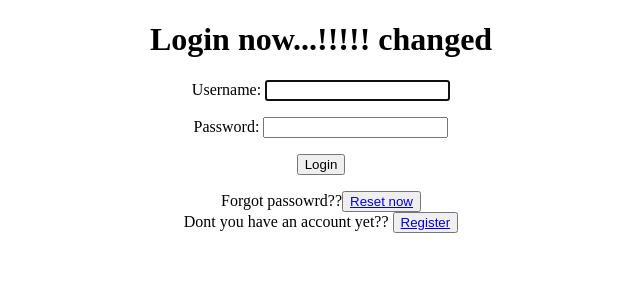
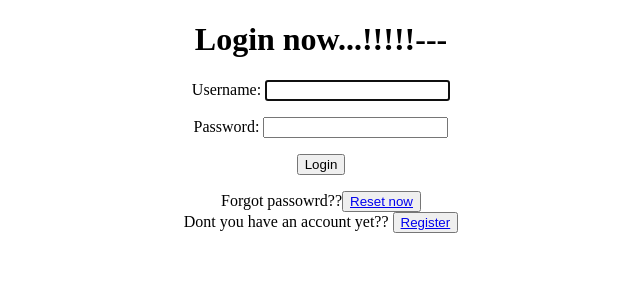
Before and after one commit to durganath123/code-deploy, a Django app: page / in a window 1280 px wide. Shown: the top 300 px of the page, without its empty margins (319-959 px from the left). Run offline with Django 3.2, Linux system fonts and the light colour scheme.

Commit message:
Update login.html

```diff
--- a/django_chat_app/chatpr/chatReg/templates/registration/login.html
+++ b/django_chat_app/chatpr/chatReg/templates/registration/login.html
@@ -3,7 +3,7 @@
 
 {% block content %}
 <center>
-<h1> Login now...!!!!! changed </h1>
+<h1> Login now...!!!!!--- </h1>
 
 <form method="POST">
 
```
